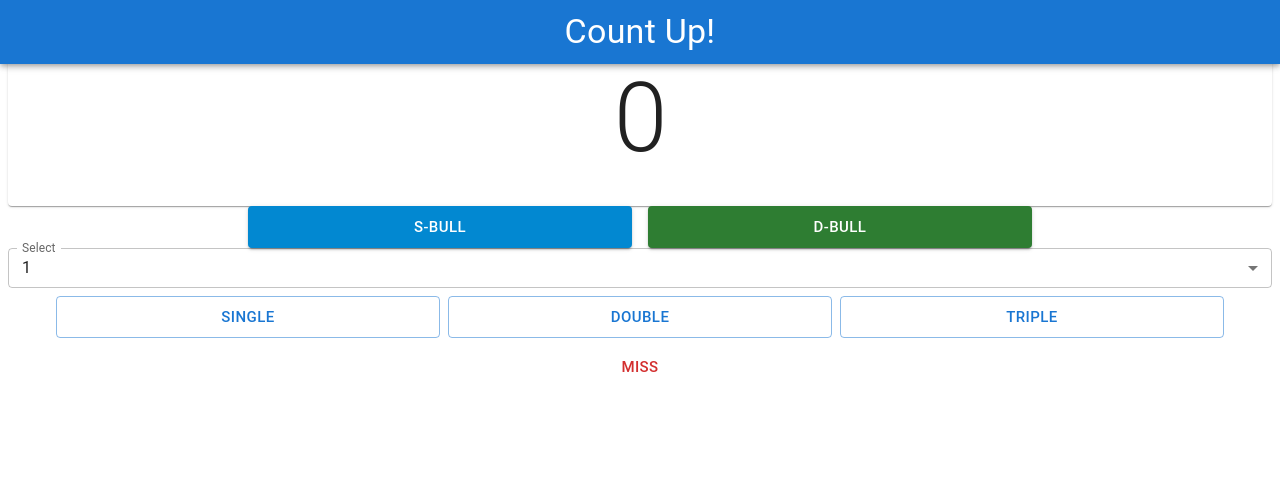
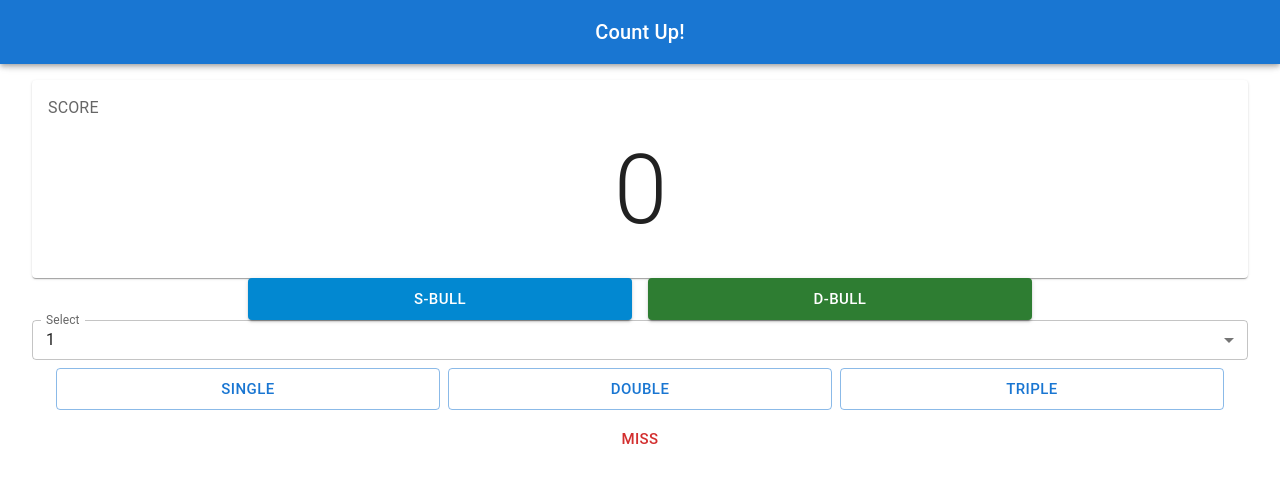
Before and after one commit to Sei-Tsushima-sti/count-up-app, a React (Create React App) app: page / in a window 1280 px wide. Shown: the top 482 px of the page. Built offline with nearby package versions, Linux system fonts and the light colour scheme.

Commit message:
トップバーの位置調整完了

```diff
--- a/src/App.tsx
+++ b/src/App.tsx
@@ -5,6 +5,7 @@ import { TotalScoreDisplay } from "./components/TotalScoreDisplay.jsx";
 import { BullButtons } from "./components/BullButtons.jsx";
 import { ScoreInputColumn } from "./components/ScoreInputColumn.jsx";
 import { MultipleScoreButtons } from "./components/MultipleScoreButtons.jsx";
+import { styled } from '@mui/material/styles';
 
 function App() {
   // カラムで選ばれた点数（１～２０）
@@ -26,8 +27,8 @@ function App() {
   };
 
   useEffect(() => {
-    if(scoreSheet.length){
-      console.log(scoreSheet.length + "投目："+scoreSheet[scoreSheet.length-1].label);
+    if (scoreSheet.length) {
+      console.log(scoreSheet.length + "投目：" + scoreSheet[scoreSheet.length - 1].label);
       console.log(scoreSheet);
 
       // TODO:ラウンド表示
@@ -38,7 +39,14 @@ function App() {
     }
   }, [scoreSheet]);
 
-  return (<>
+  // トップバーの下に何も置かないやつ
+  const MainContent = styled('main')(({ theme }) => ({
+    flexGrow: 1,
+    padding: theme.spacing(3),
+    marginTop: theme.mixins.toolbar.minHeight,
+  }));
+
+  return (<MainContent>
     <TopBar score={score} setScore={setScore} setScoreSheet={setScoreSheet} />
     <TotalScoreDisplay score={score} />
     <BullButtons
@@ -58,7 +66,7 @@ function App() {
       scoreSheet={scoreSheet}
       setScoreSheet={setScoreSheet}
     />
-  </>);
+  </MainContent>);
 }
 
 export default App;
--- a/src/components/TopBar.jsx
+++ b/src/components/TopBar.jsx
@@ -13,12 +13,14 @@ export const TopBar = (props) => {
 
     console.log("点数をリセットしました");
   };
+
   return (
+    <>
       <AppBar position="fixed">
         <Toolbar>
           {/* 中央のタイトル */}
           <Typography
-          variant="h4"
+            variant="h6"
             component="div"
             sx={{
               flexGrow: 1,
@@ -29,5 +31,6 @@ export const TopBar = (props) => {
           </Typography>
         </Toolbar>
       </AppBar>
+    </>
   );
 };
```
Also changed, not shown: 7 other files (tests, documents, lock files or other folders). Lines whose indentation alone changed are shown as unchanged.
